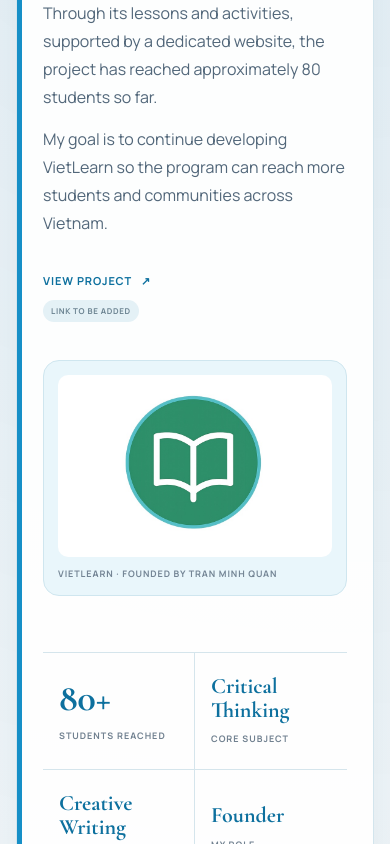
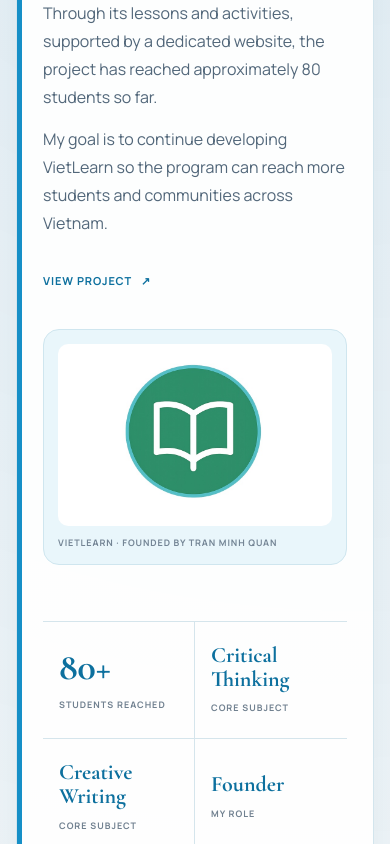
Before and after one commit to quanquanquan8080/Profolio, a Next.js app: page / in a window 390 px wide. Shown: the part 7161-8005 px from the top of the page. Built offline with nearby package versions, Linux system fonts and the light colour scheme.

Commit message:
Connect project links and align teaching trips

```diff
--- a/app/globals.css
+++ b/app/globals.css
@@ -1048,15 +1048,6 @@ h2 {
   border-top: 1px solid #d5e5ec;
 }
 
-.impact-project-alternate .impact-project-story {
-  grid-column: 2;
-}
-
-.impact-project-alternate .impact-project-media {
-  grid-column: 1;
-  grid-row: 1;
-}
-
 .impact-project-title-row {
   margin-bottom: 34px;
   display: grid;
@@ -1129,42 +1120,76 @@ h2 {
   min-height: 255px;
 }
 
-.teaching-timeline {
-  margin: 38px 0 0;
+.numbers-project {
+  display: block;
+}
+
+.numbers-project-intro {
+  display: grid;
+  grid-template-columns: minmax(0, .9fr) minmax(0, 1.1fr);
+  align-items: end;
+  gap: clamp(54px, 8vw, 96px);
+}
+
+.numbers-project-intro .impact-project-title-row,
+.numbers-project-intro > p {
+  margin: 0;
+}
+
+.numbers-trip-list {
+  margin: 68px 0 0;
   padding: 0;
   list-style: none;
 }
 
-.teaching-timeline li {
+.numbers-trip-row {
+  display: grid;
+  grid-template-columns: minmax(0, 1fr) minmax(0, 1fr);
+  align-items: stretch;
+  gap: clamp(48px, 7vw, 84px);
+}
+
+.numbers-trip-row + .numbers-trip-row {
+  margin-top: 54px;
+  padding-top: 54px;
+  border-top: 1px solid #d5e5ec;
+}
+
+.numbers-trip-row .impact-media-placeholder {
+  display: flex;
+  flex-direction: column;
+}
+
+.numbers-trip-row .impact-media-placeholder > div {
+  flex: 1;
+  min-height: 355px;
+}
+
+.numbers-trip-details {
   position: relative;
-  padding: 0 0 34px 36px;
-  display: grid;
-  grid-template-columns: 68px minmax(0, 1fr);
-  gap: 18px;
-}
-
-.teaching-timeline li:last-child {
-  padding-bottom: 0;
-}
-
-.teaching-timeline li::before {
+  min-height: 100%;
+  padding: 48px 0 48px 38px;
+  display: grid;
+  grid-template-columns: 72px minmax(0, 1fr);
+  align-items: center;
+  align-content: center;
+  gap: 22px;
+}
+
+.numbers-trip-details::before {
   content: "";
   position: absolute;
-  top: 7px;
-  bottom: -7px;
+  top: 18%;
+  bottom: 18%;
   left: 5px;
   width: 1px;
   background: #9fcfe2;
 }
 
-.teaching-timeline li:last-child::before {
-  bottom: calc(100% - 9px);
-}
-
-.teaching-timeline li::after {
+.numbers-trip-details::after {
   content: "";
   position: absolute;
-  top: 6px;
+  top: 50%;
   left: 0;
   width: 11px;
   height: 11px;
@@ -1172,6 +1197,7 @@ h2 {
   border-radius: 50%;
   background: var(--impact-blue);
   box-shadow: 0 0 0 1px var(--impact-blue);
+  transform: translateY(-50%);
 }
 
 .timeline-marker {
@@ -1183,27 +1209,31 @@ h2 {
   text-transform: uppercase;
 }
 
-.teaching-timeline h4 {
+.numbers-trip-copy h4 {
   margin: 0 0 4px;
   font-family: var(--font-display), serif;
-  font-size: 25px;
+  font-size: clamp(28px, 3vw, 38px);
   line-height: 1.1;
 }
 
-.teaching-timeline p {
+.numbers-trip-copy p {
   margin: 7px 0 0;
   color: #667989;
-  font-size: 13px;
-  line-height: 1.65;
-}
-
-.teaching-timeline .timeline-meta {
+  font-size: 14px;
+  line-height: 1.7;
+}
+
+.numbers-trip-copy .timeline-meta {
   margin-top: 0;
   color: var(--impact-blue-deep);
   font-size: 10px;
   font-weight: 800;
   letter-spacing: .04em;
   text-transform: uppercase;
+}
+
+.numbers-project > .impact-link-row {
+  margin-top: 46px;
 }
 
 .compact-project-facts {
@@ -1865,6 +1895,11 @@ h2 {
     gap: 52px;
   }
 
+  .numbers-project-intro,
+  .numbers-trip-row {
+    gap: 42px;
+  }
+
   .impact-metrics {
     grid-template-columns: repeat(2, 1fr);
   }
@@ -1955,19 +1990,24 @@ h2 {
     grid-template-columns: 1fr;
   }
 
+  .numbers-project-intro {
+    grid-template-columns: 1fr;
+    gap: 30px;
+  }
+
   .vietlearn-logo {
     width: min(100%, 340px);
     margin: 0;
   }
 
-  .impact-project-alternate .impact-project-story,
-  .impact-project-alternate .impact-project-media {
-    grid-column: auto;
-    grid-row: auto;
-  }
-
-  .impact-project-alternate .impact-project-media {
-    order: 2;
+  .numbers-trip-row {
+    gap: 34px;
+  }
+
+  .numbers-trip-details {
+    padding-left: 30px;
+    grid-template-columns: 58px minmax(0, 1fr);
+    gap: 14px;
   }
 
   .impact-project-media {
@@ -2135,10 +2175,27 @@ h2 {
     font-size: 19px;
   }
 
-  .teaching-timeline li {
-    padding-left: 28px;
-    grid-template-columns: 58px minmax(0, 1fr);
-    gap: 13px;
+  .numbers-trip-list {
+    margin-top: 52px;
+  }
+
+  .numbers-trip-row {
+    grid-template-columns: 1fr;
+    gap: 14px;
+  }
+
+  .numbers-trip-row + .numbers-trip-row {
+    margin-top: 48px;
+    padding-top: 48px;
+  }
+
+  .numbers-trip-row .impact-media-placeholder > div {
+    min-height: 245px;
+  }
+
+  .numbers-trip-details {
+    min-height: 230px;
+    padding: 34px 0 34px 30px;
   }
 
   .m4t-impact-flow {
--- a/app/page.tsx
+++ b/app/page.tsx
@@ -489,12 +489,26 @@ function ProjectLogoPlaceholder({ name, initials }: { name: string; initials: st
   );
 }
 
-function ProjectLinkPlaceholder({ href, label }: { href: string; label: string }) {
+function ProjectLink({
+  href,
+  label,
+  isPlaceholder = false,
+}: {
+  href: string;
+  label: string;
+  isPlaceholder?: boolean;
+}) {
   return (
     <div className="impact-link-row">
-      {/* Replace this section anchor with the external project URL when it is available. */}
-      <a className="impact-project-link" href={href}>{label} <span aria-hidden="true">↗</span></a>
-      <span className="impact-link-status">Link to be added</span>
+      <a
+        className="impact-project-link"
+        href={href}
+        target={isPlaceholder ? undefined : "_blank"}
+        rel={isPlaceholder ? undefined : "noreferrer"}
+      >
+        {label} <span aria-hidden="true">↗</span>
+      </a>
+      {isPlaceholder && <span className="impact-link-status">Link to be added</span>}
     </div>
   );
 }
@@ -521,7 +535,7 @@ function GoalSection() {
               <p>
                 My goal is to continue developing VietLearn so the program can reach more students and communities across Vietnam.
               </p>
-              <ProjectLinkPlaceholder href="#vietlearn-project" label="View Project" />
+              <ProjectLink href="https://vietlearn-khaki.vercel.app/student" label="View Project" />
             </div>
 
             <figure className="vietlearn-logo">
@@ -549,8 +563,8 @@ function GoalSection() {
           <h3>Teaching in different communities</h3>
         </div>
 
-        <article className="impact-project impact-project-alternate" id="numbers-to-networks-project">
-          <div className="impact-project-story">
+        <article className="impact-project numbers-project" id="numbers-to-networks-project">
+          <div className="impact-project-story numbers-project-intro">
             <div className="impact-project-title-row">
               <ProjectLogoPlaceholder name="Numbers to Networks" initials="N2N" />
               <div>
@@ -562,33 +576,35 @@ function GoalSection() {
             <p>
               Through Numbers to Networks, I joined teaching trips that introduced students to practical digital skills. I taught students how to organise and sort data in Microsoft Excel, then supported them as they began small projects.
             </p>
+          </div>
 
-            <ol className="teaching-timeline" aria-label="Numbers to Networks teaching trips">
-              <li>
+          <ol className="numbers-trip-list" aria-label="Numbers to Networks teaching trips">
+            <li className="numbers-trip-row">
+              <ImpactMediaPlaceholder label="An Giang Teaching Photo" />
+              <div className="numbers-trip-details">
                 <span className="timeline-marker">2024</span>
-                <div>
+                <div className="numbers-trip-copy">
                   <h4>An Giang, Vietnam</h4>
                   <p className="timeline-meta">7 days · Approximately 30 students</p>
                   <p>Worked with data in Microsoft Excel and helped students begin small projects.</p>
                 </div>
-              </li>
-              <li>
+              </div>
+            </li>
+            <li className="numbers-trip-row">
+              <ImpactMediaPlaceholder label="Lam Dong Teaching Photo" />
+              <div className="numbers-trip-details">
                 <span className="timeline-marker">Trip 02</span>
-                <div>
+                <div className="numbers-trip-copy">
                   <h4>Lam Dong, Vietnam</h4>
                   <p className="timeline-meta">9 days · Approximately 30 students</p>
                   <p>Practised sorting and organising data in Microsoft Excel, then helped students begin projects.</p>
                 </div>
-              </li>
-            </ol>
+              </div>
+            </li>
+          </ol>
 
-            <ProjectLinkPlaceholder href="#numbers-to-networks-project" label="Visit Project" />
-          </div>
-
-          <div className="impact-project-media">
-            <ImpactMediaPlaceholder label="An Giang Teaching Photo" className="impact-media-primary" />
-            <ImpactMediaPlaceholder label="Lam Dong Teaching Photo" />
-          </div>
+          {/* Replace this section anchor with the external project URL when it is available. */}
+          <ProjectLink href="#numbers-to-networks-project" label="Visit Project" isPlaceholder />
         </article>
 
         <article className="impact-project" id="math4threads-project">
@@ -616,7 +632,7 @@ function GoalSection() {
               <span><strong>1</strong> Clothing Contribution</span>
             </div>
 
-            <ProjectLinkPlaceholder href="#math4threads-project" label="Visit Project" />
+            <ProjectLink href="https://m4tstudy.org/" label="Visit Project" />
           </div>
 
           <div className="impact-project-media">
```
